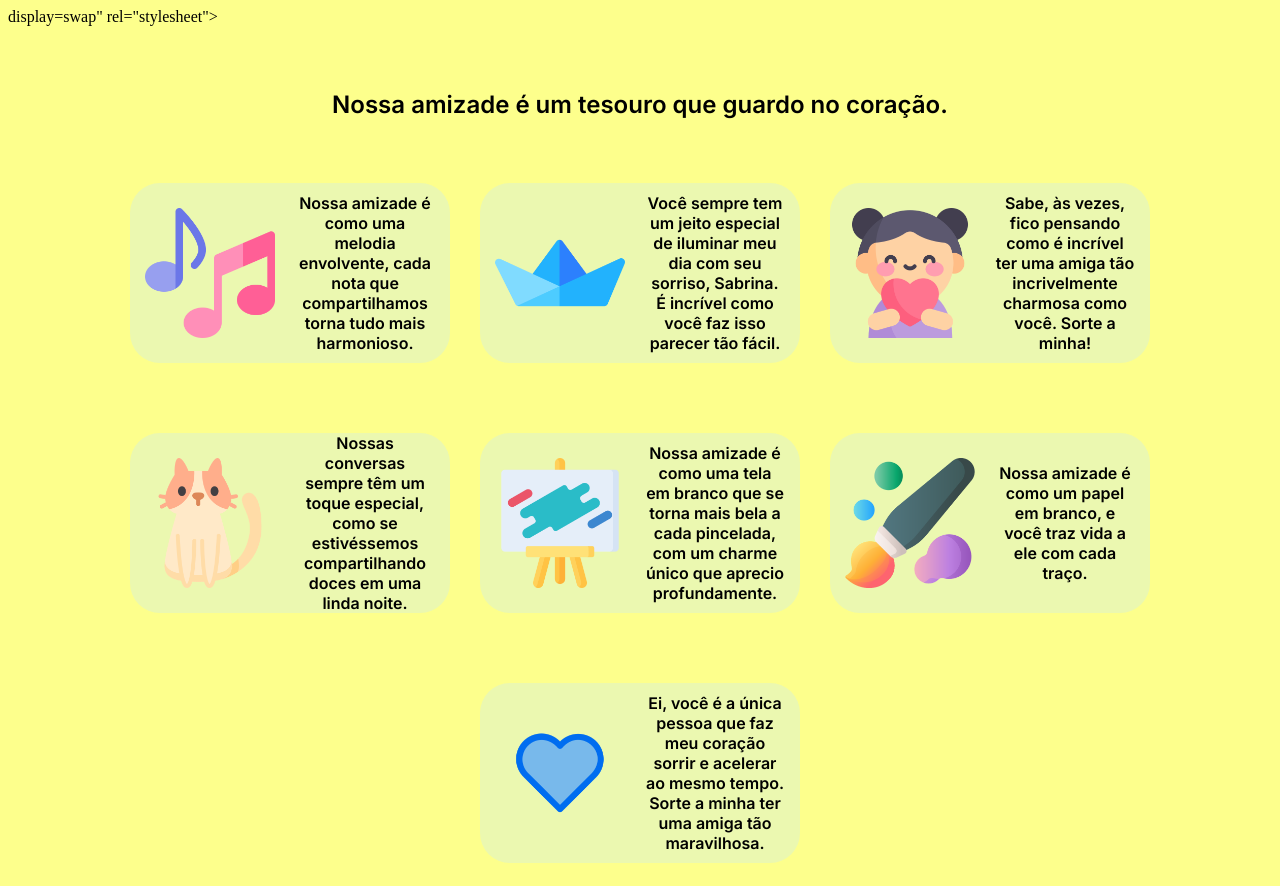
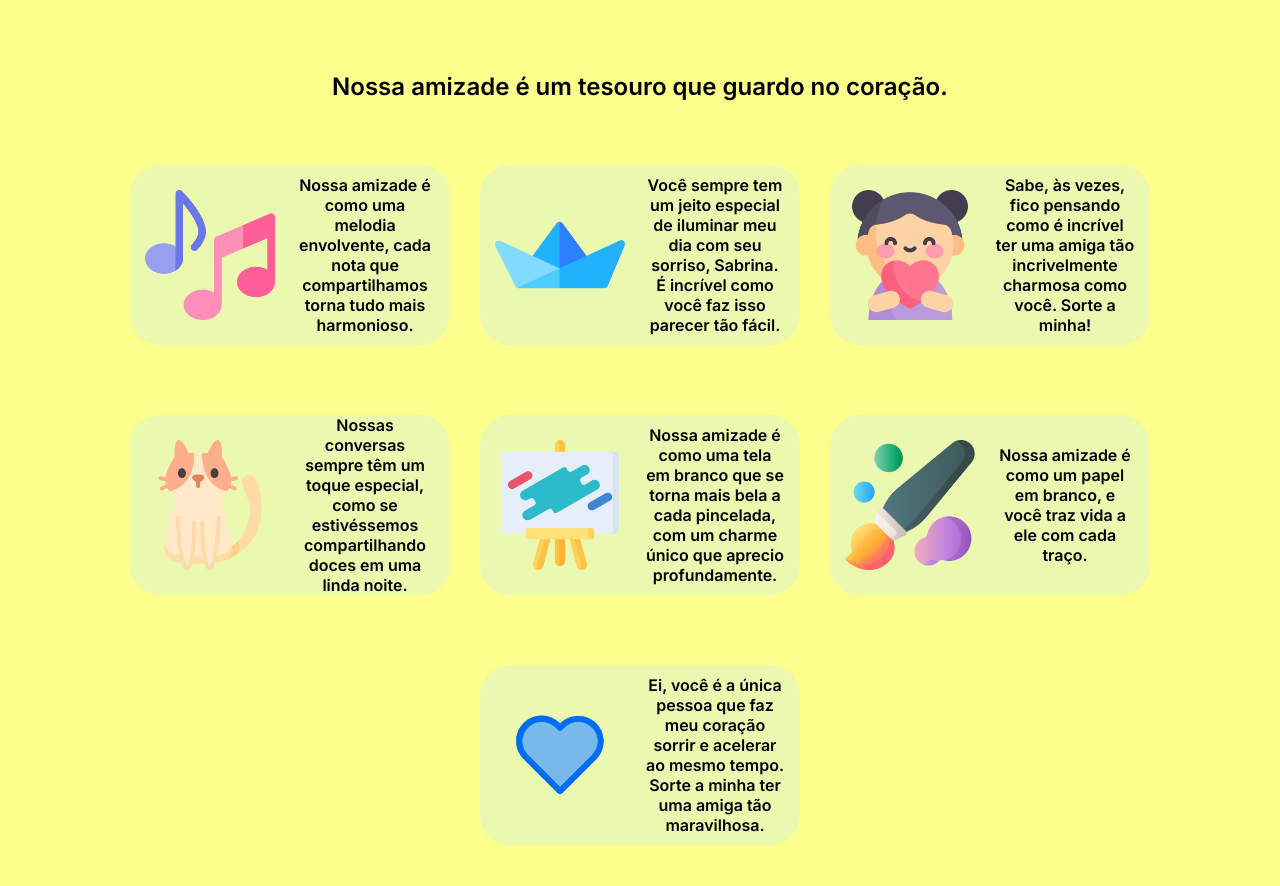
Before and after one commit to DaviLimS/Friend-Website, a plain HTML site: page index.html in a window 1280 px wide. Shown: the top 886 px of the page. Drawn offline with Linux system fonts and the light colour scheme.

Commit message:
error fix

```diff
--- a/index.html
+++ b/index.html
@@ -8,7 +8,7 @@
     <link rel="stylesheet" href="style.css">
     <link rel="preconnect" href="https://fonts.googleapis.com">
     <link rel="preconnect" href="https://fonts.gstatic.com" crossorigin>
-    <link href="https://fonts.googleapis.com/css2?family=Inter:wght@600&display=swap" rel="stylesheet">display=swap" rel="stylesheet">
+    <link href="https://fonts.googleapis.com/css2?family=Inter:wght@600&display=swap" rel="stylesheet">
     <link rel="shortcut icon" href="assets/favicon.png" type="image/x-icon">
 </head>
 <body>
```
